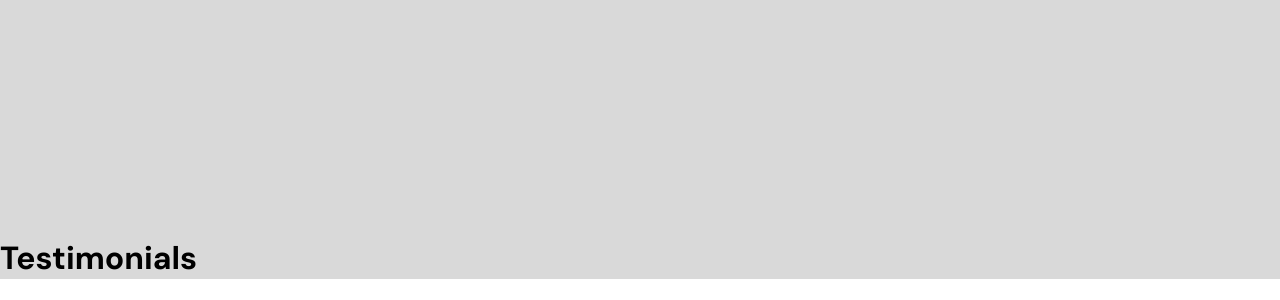
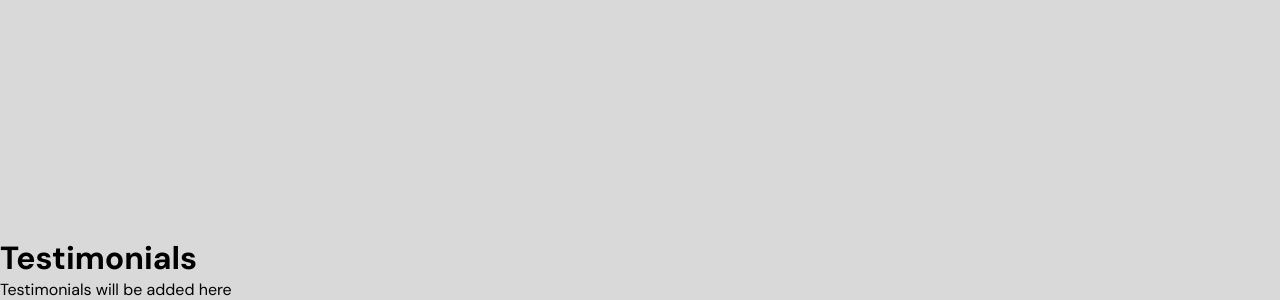
Before and after one commit to WaseemWahid/butterfly-effect-website, a React (Create React App) app: page / in a window 1280 px wide. Shown: the part 2603-2903 px from the top of the page. Before the commit the page ends 2882 px from the top, so only its background shows below. Built offline with nearby package versions, Linux system fonts and the light colour scheme.

Commit message:
small notes

```diff
--- a/src/Container/Testimonials/Testimonials.css
+++ b/src/Container/Testimonials/Testimonials.css
@@ -1,4 +1,5 @@
 .app__testimonials {
     height: 100vh;
     text-align: center;
+    background-color: var(--opal);
 }
--- a/src/Container/Testimonials/Testimonials.jsx
+++ b/src/Container/Testimonials/Testimonials.jsx
@@ -4,6 +4,7 @@ const Testimonials = () => {
     return (
         <div className='app__testimonials'>
             <h1>Testimonials</h1>
+            <p>Testimonials will be added here </p>
         </div>
     )
 }
```
